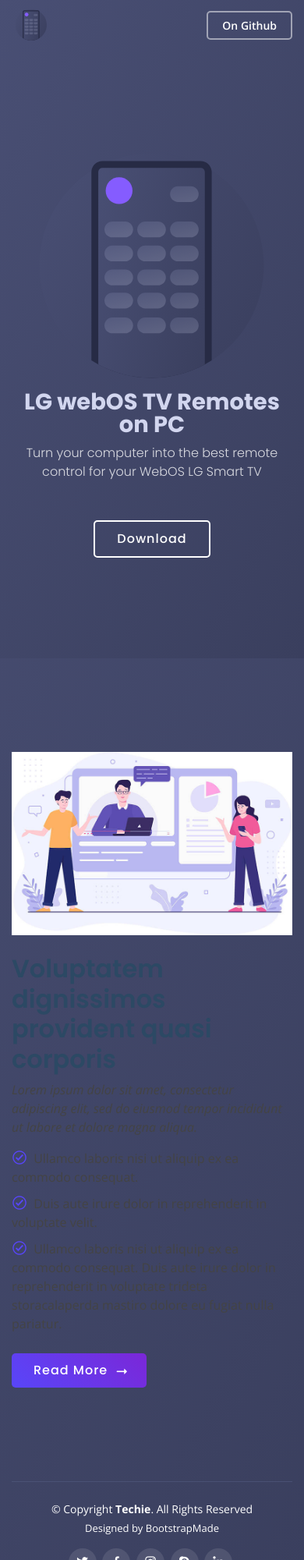
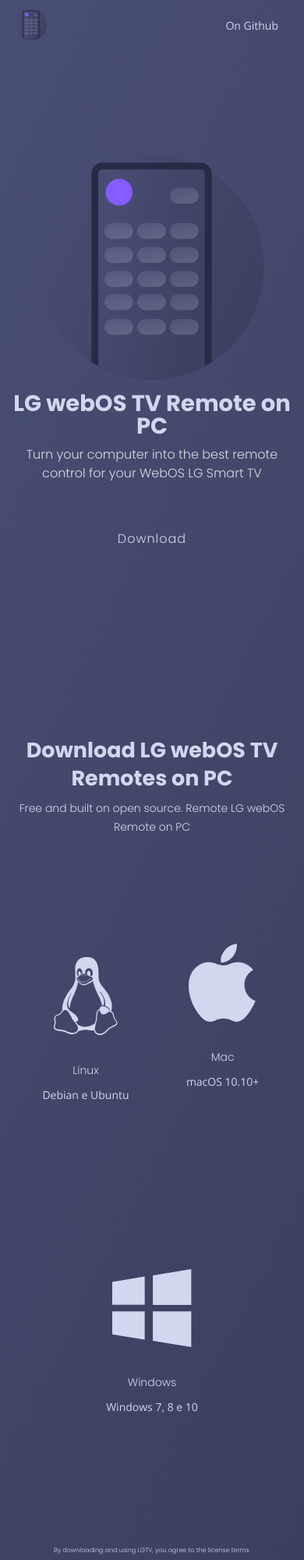
Before and after one commit to MaatheusGois/lgtv-portifolio, a plain HTML site: page index.html in a window 390 px wide. Shown: the top 2000 px of the page at 78% size. Drawn offline with nearby package versions, Linux system fonts and the light colour scheme.

Commit message:
remade art to neomorfirsm

```diff
--- a/assets/css/style.css
+++ b/assets/css/style.css
@@ -16,11 +16,11 @@ body {
 }
 
 a {
-  color: #5846f9;
+  color: #f9f9f9;
 }
 
 a:hover {
-  color: #8577fb;
+  color: #fff;
   text-decoration: none;
 }
 
@@ -45,7 +45,6 @@ h6 {
   z-index: 9999;
   overflow: hidden;
   background: linear-gradient(116.82deg, #494f74 0%, #3a3f5e 100%);
-
 }
 
 #preloader:before {
@@ -53,7 +52,7 @@ h6 {
   position: fixed;
   top: calc(50% - 30px);
   left: calc(50% - 30px);
-  border: 6px solid #612FF5;
+  border: 6px solid #464c6e;
   border-top-color: #e7e4fe;
   border-radius: 50%;
   width: 60px;
@@ -102,6 +101,8 @@ h6 {
 #header.header-inner-pages {
   background: linear-gradient(116.82deg, #494f74 0%, #3a3f5e 100%);
   padding: 12px 0;
+  box-shadow: -2px -2px 6px rgba(73, 80, 115, 0.72), 2px 2px 6px #2e334e,
+    inset 2px 2px 2px rgba(83, 92, 136, 0.11);
 }
 
 #header .logo {
@@ -115,7 +116,7 @@ h6 {
 }
 
 #header .logo a {
-  color: #fff;
+  color: #d2d6ef;
 }
 
 #header .logo img {
@@ -131,23 +132,23 @@ h6 {
   }
 }
 
-
 /* Get Startet Button */
 .get-started-btn {
-  color: #fff;
+  color: #d2d6ef;
   border-radius: 5px;
   padding: 6px 25px 8px 25px;
   white-space: nowrap;
   transition: 0.3s;
   font-size: 14px;
-  font-weight: 600;
+  font-weight: 400;
   display: inline-block;
-  border: 2px solid rgba(255, 255, 255, 0.5);
+  /* border: 0.1px solid #464C6E; */
 }
 
 .get-started-btn:hover {
-  border-color: #fff;
-  color: #fff;
+  box-shadow: -6px -6px 18px rgba(73, 80, 115, 0.72), 6px 6px 18px #2e334e,
+    inset 2px 2px 2px rgba(83, 92, 136, 0.11);
+  color: #d2d6ef;
 }
 
 @media (max-width: 992px) {
@@ -173,7 +174,7 @@ h6 {
 }
 
 .mobile-nav-toggle i {
-  color: #fff;
+  color: #d2d6ef;
 }
 
 .mobile-nav {
@@ -184,7 +185,7 @@ h6 {
   left: 15px;
   z-index: 9999;
   overflow-y: auto;
-  background: #fff;
+  background: #d2d6ef;
   transition: ease-in-out 0.2s;
   opacity: 0;
   visibility: hidden;
@@ -262,7 +263,7 @@ h6 {
 }
 
 .mobile-nav-active .mobile-nav-toggle i {
-  color: #fff;
+  color: #d2d6ef;
 }
 
 /*--------------------------------------------------------------
@@ -271,10 +272,7 @@ h6 {
 #hero {
   width: 100%;
   height: 100vh;
-
-  background: linear-gradient(116.82deg, #494f74 0%, #3a3f5e 100%),
-    url("../img/hero-bg.jpg") center center no-repeat;
-  background-size: cover;
+  padding: 100px 0;
 }
 
 #hero .container,
@@ -305,7 +303,7 @@ h6 {
 
 #hero .btn-get-started {
   font-family: "Poppins", sans-serif;
-  font-weight: 500;
+  font-weight: 100;
   font-size: 16px;
   letter-spacing: 1px;
   display: inline-block;
@@ -313,13 +311,14 @@ h6 {
   border-radius: 5px;
   transition: 0.5s;
   margin-top: 30px;
-  color: #fff;
-  border: 2px solid #fff;
+  color: #d2d6ef;
+  border: 0;
 }
 
 #hero .btn-get-started:hover {
-  background: #fff;
-  color: #5846f9;
+  box-shadow: -6px -6px 18px rgba(73, 80, 115, 0.72), 6px 6px 18px #2e334e,
+    inset 2px 2px 2px rgba(83, 92, 136, 0.11);
+  color: #d2d6ef;
 }
 
 #hero .animated {
@@ -394,12 +393,14 @@ h6 {
 # Sections General
 --------------------------------------------------------------*/
 section {
-  padding: 100px 0;
+  padding: 100px 0 0 0;
   overflow: hidden;
+  color: #f9f8ff !important;
 }
 
 .section-bg {
-  background-color: #f9f8ff;
+  /* background-color: #f9f8ff; */
+  /* height: 100vh; */
 }
 
 .section-title {
@@ -410,25 +411,118 @@ section {
 .section-title h2 {
   font-size: 32px;
   font-weight: bold;
-  text-transform: uppercase;
-  margin-bottom: 20px;
-  padding-bottom: 20px;
   position: relative;
-}
-
-.section-title h2::after {
-  content: "";
-  position: absolute;
-  display: block;
-  width: 50px;
-  height: 3px;
-  background: #5846f9;
-  bottom: 0;
-  left: calc(50% - 25px);
 }
 
 .section-title p {
   margin-bottom: 0;
+}
+
+/*--------------------------------------------------------------
+# Services
+--------------------------------------------------------------*/
+
+#services {
+  color: #d2d6ef !important;
+}
+
+.services .row {
+  justify-content: center;
+  margin-bottom: 20%;
+}
+
+.services .icon-box {
+  text-align: center;
+  padding: 70px 20px 80px 20px;
+  transition: all ease-in-out 0.3s;
+  border-radius: 8px;
+}
+
+.services .icon-box .icon {
+  margin: 0 auto;
+  width: 100px;
+  height: 100px;
+  display: flex;
+  align-items: center;
+  justify-content: center;
+  transition: ease-in-out 0.3s;
+  position: relative;
+}
+
+.services .icon-box .icon i {
+  font-size: 36px;
+  transition: 0.5s;
+  position: relative;
+}
+
+.services .icon-box .icon svg {
+  position: absolute;
+  top: 0;
+  left: 0;
+}
+
+.services .icon-box .icon svg path {
+  transition: 0.5s;
+  fill: #f5f5f5;
+}
+
+.services .icon-box {
+  font-weight: 300;
+  margin: 10px 0 15px 0;
+  font-size: 22px;
+}
+
+.services .icon-box {
+  margin-top: 30px;
+  color: #d2d6ef;
+  transition: ease-in-out 0.3s;
+}
+
+.services .icon-box p {
+  line-height: 24px;
+  font-size: 14px;
+  margin-bottom: 0;
+}
+
+.services .icon-box:hover {
+  border-color: #d2d6ef;
+  box-shadow: -12px -12px 32px rgba(73, 80, 115, 0.72), 12px 12px 32px #2e334e,
+    inset 2px 2px 2px rgba(83, 92, 136, 0.11);
+}
+
+#services h3 {
+  font-size: 16px;
+  font-weight: 100;
+}
+
+#services h4 {
+  font-size: 12px;
+  font-weight: 100;
+}
+
+@media (max-width: 768px) {
+  #services h2 {
+    font-size: 27px;
+    line-height: 36px;
+  }
+
+  #services h3 {
+    font-size: 16px;
+    line-height: 24px;
+    font-weight: 100;
+  }
+  #services h4 {
+    font-size: 10px;
+  }
+}
+
+@media (max-width: 575px) {
+  #services h3 {
+    font-size: 14px;
+  }
+  #services h4 {
+    font-size: 8px;
+  }
 }
 
 /*--------------------------------------------------------------
@@ -472,7 +566,7 @@ section {
   padding: 10px 50px 10px 28px;
   border-radius: 5px;
   transition: 0.5s;
-  color: #fff;
+  color: #d2d6ef;
   background: linear-gradient(45deg, #5846f9 0%, #7b27d8 100%);
   position: relative;
 }
@@ -491,8 +585,13 @@ section {
 /*--------------------------------------------------------------
 # Footer
 --------------------------------------------------------------*/
+
+#footer .mr-md-auto {
+  align-self: center;
+}
+
 #footer {
-  color: #fff;
+  color: #d2d6ef;
   font-size: 14px;
   background-size: cover;
 }
@@ -541,7 +640,7 @@ section {
 
 #footer .footer-top .footer-links ul i {
   padding-right: 2px;
-  color: #fff;
+  color: #d2d6ef;
   font-size: 18px;
   line-height: 1;
 }
@@ -565,7 +664,7 @@ section {
 
 #footer .footer-top .footer-links ul a:hover {
   text-decoration: underline;
-  color: #fff;
+  color: #d2d6ef;
 }
 
 #footer .footer-newsletter {
@@ -581,12 +680,12 @@ section {
 
 #footer .footer-newsletter form {
   margin-top: 30px;
-  background: #fff;
+  background: #d2d6ef;
   padding: 6px 10px;
   position: relative;
   border-radius: 5px;
   text-align: left;
-  border: 1px solid white;
+  border: 0;
 }
 
 #footer .footer-newsletter form input[type="email"] {
@@ -604,8 +703,8 @@ section {
   background: none;
   font-size: 16px;
   padding: 0 20px;
-  background: fff;
-  color: #fff;
+  background: d#d2d6ef;
+  color: #d2d6ef;
   transition: 0.3s;
   border-radius: 0 5px 5px 0;
   box-shadow: 0px 2px 15px rgba(0, 0, 0, 0.1);
@@ -622,18 +721,18 @@ section {
 #footer .credits {
   padding-top: 5px;
   font-size: 13px;
-  color: #fff;
+  color: #d2d6ef;
 }
 
 #footer .credits a {
-  color: #fff;
+  color: #d2d6ef;
 }
 
 #footer .social-links a {
   font-size: 18px;
   display: inline-block;
-  background: rgba(255, 255, 255, 0.1);
-  color: #fff;
+  /* background: linear-gradient(116.82deg, #494f74 0%, #3a3f5e 100%); */
+  color: #d2d6ef;
   line-height: 1;
   padding: 8px 0;
   margin-right: 4px;
@@ -645,7 +744,8 @@ section {
 }
 
 #footer .social-links a:hover {
-  background: rgba(255, 255, 255, 0.2);
-  color: #fff;
+  box-shadow: -6px -6px 18px rgba(73, 80, 115, 0.72), 6px 6px 18px #2e334e,
+    inset 2px 2px 2px rgba(83, 92, 136, 0.11);
+  color: #d2d6ef;
   text-decoration: none;
 }
--- a/index.html
+++ b/index.html
@@ -5,9 +5,9 @@
   <meta charset="utf-8">
   <meta content="width=device-width, initial-scale=1.0" name="viewport">
 
-  <title>Techie Bootstrap Template - Index</title>
-  <meta content="" name="descriptison">
-  <meta content="" name="keywords">
+  <title>LG webOS TV Remote on PC</title>
+  <meta content="Turn your computer into the best remote control for your WebOS LG Smart TV on PC" name="descriptison">
+  <meta content="lgtv, control, remote, pc, help, lgtv, download, zip, rar, dmg, deb" name="keywords">
 
   <!-- Favicons -->
   <link href="assets/img/favicon.png" rel="icon">
@@ -28,13 +28,6 @@
 
   <!-- Template Main CSS File -->
   <link href="assets/css/style.css" rel="stylesheet">
-
-  <!-- =======================================================
-  * Template Name: Techie - v2.1.0
-  * Template URL: https://bootstrapmade.com/techie-free-skin-bootstrap-3/
-  * Author: BootstrapMade.com
-  * License: https://bootstrapmade.com/license/
-  ======================================================== -->
 </head>
 
 <body>
@@ -51,7 +44,7 @@
           <!-- Uncomment below if you prefer to use an image logo -->
           <!-- <a href="index.html" class="logo mr-auto"><img src="assets/img/logo.png" alt="" class="img-fluid"></a>-->
 
-          <a href="#about" class="get-started-btn scrollto">On Github</a>
+          <a href="#services" class="get-started-btn scrollto">On Github</a>
         </div>
       </div>
 
@@ -64,9 +57,9 @@
     <div class="container-fluid" data-aos="fade-up">
       <div class="row justify-content-center">
         <div class="col-xl-5 col-lg-6 pt-3 pt-lg-0 order-2 order-lg-1 d-flex flex-column justify-content-center">
-          <h1>LG webOS TV Remotes on PC</h1>
+          <h1>LG webOS TV Remote on PC</h1>
           <h2>Turn your computer into the best remote control for your WebOS LG Smart TV</h2>
-          <div><a href="#about" class="btn-get-started scrollto">Download</a></div>
+          <div><a href="#services" class="btn-get-started scrollto">Download</a></div>
         </div>
         <div class="col-xl-4 col-lg-6 order-1 order-lg-2 hero-img" data-aos="zoom-in" data-aos-delay="150">
           <img src="assets/img/hero-img.svg" class="img-fluid animated" alt="">
@@ -78,34 +71,72 @@
 
   <main id="main">
 
-    <!-- ======= About Section ======= -->
-    <section id="about" class="about">
-      <div class="container">
+    <!-- ======= Services Section ======= -->
+    <section id="services" class="services section-bg d-flex align-items-center">
+      <div class="container" data-aos="fade-up">
 
-        <div class="row">
-          <div class="col-lg-6 order-1 order-lg-2" data-aos="zoom-in" data-aos-delay="150">
-            <img src="assets/img/about.jpg" class="img-fluid" alt="">
+        <div class="section-title">
+          <h2>Download LG webOS TV Remotes on PC</h2>
+          <h3>Free and built on open source. Remote LG webOS Remote on PC</h3>
         </div>
-          <div class="col-lg-6 pt-4 pt-lg-0 order-2 order-lg-1 content" data-aos="fade-right">
-            <h3>Voluptatem dignissimos provident quasi corporis</h3>
-            <p class="font-italic">
-              Lorem ipsum dolor sit amet, consectetur adipiscing elit, sed do eiusmod tempor incididunt ut labore et
-              dolore
-              magna aliqua.
-            </p>
-            <ul>
-              <li><i class="icofont-check-circled"></i> Ullamco laboris nisi ut aliquip ex ea commodo consequat.</li>
-              <li><i class="icofont-check-circled"></i> Duis aute irure dolor in reprehenderit in voluptate velit.</li>
-              <li><i class="icofont-check-circled"></i> Ullamco laboris nisi ut aliquip ex ea commodo consequat. Duis
-                aute irure dolor in reprehenderit in voluptate trideta storacalaperda mastiro dolore eu fugiat nulla
-                pariatur.</li>
-            </ul>
-            <a href="#" class="read-more">Read More <i class="icofont-long-arrow-right"></i></a>
+
+        <div class="row d-flex align-items-center">
+
+
+          <a href="">
+            <div class="col-lg-3 col-md-6 d-flex align-items-stretch"
+            data-aos="fade-up"
+              data-aos-delay="200">
+              <div class="icon-box">
+                <div class="icon">
+                  <img src="./assets/img/linux.svg" alt="windows icon" height="100">
                 </div>
+                <br>
+                <h3>Linux</h3>
+                <p>Debian e Ubuntu</p>
+              </div>
+            </div>
+          </a>
+
+          <a href="">
+            <div class="col-lg-3 col-md-6 d-flex align-items-stretch"
+            data-aos="fade-up"
+              data-aos-delay="300">
+              <div class="icon-box">
+                <div class="icon">
+                  <img src="./assets/img/apple.svg" alt="windows icon" height="100">
+                </div>
+                <br>
+                <h3>Mac</h3>
+                <p>macOS 10.10+</p>
+                <br>
+
+              </div>
+            </div>
+          </a>
+
+          <a href="">
+            <div class="col-lg-3 col-md-6 d-flex align-items-stretch" data-aos="fade-up" data-aos-delay="100">
+              <div class="icon-box">
+                <div class="icon">
+                  <img src="./assets/img/windows.svg" alt="windows icon" height="100">
+                </div>
+                <br>
+                <h3>Windows</h3>
+                <p>Windows 7, 8 e 10</p>
+              </div>
+            </div>
+          </a>
+
+        </div>
+
+        <div class="section-title">
+          <h4>By downloading and using LGTV, you agree to the license terms.</h4>
         </div>
 
       </div>
-    </section><!-- End About Section -->
+    </section><!-- End Services Section -->
+
 
 
     <!-- ======= Footer ======= -->
@@ -116,23 +147,15 @@
       <div class="container">
         <div class="copyright-wrap d-md-flex py-4">
           <div class="mr-md-auto text-center text-md-left">
-          <div class="copyright">
-            &copy; Copyright <strong><span>Techie</span></strong>. All Rights Reserved
-          </div>
-          <div class="credits">
-            <!-- All the links in the footer should remain intact. -->
-            <!-- You can delete the links only if you purchased the pro version. -->
-            <!-- Licensing information: https://bootstrapmade.com/license/ -->
-            <!-- Purchase the pro version with working PHP/AJAX contact form: https://bootstrapmade.com/techie-free-skin-bootstrap-3/ -->
-            Designed by <a href="https://bootstrapmade.com/">BootstrapMade</a>
+            <div class="copyright">By<strong><a href="https://maatheusgois.ninja" target="_blank"><span>Gois</span></a></strong>
             </div>
           </div>
           <div class="social-links text-center text-md-right pt-3 pt-md-0">
-          <a href="#" class="twitter"><i class="bx bxl-twitter"></i></a>
-          <a href="#" class="facebook"><i class="bx bxl-facebook"></i></a>
-          <a href="#" class="instagram"><i class="bx bxl-instagram"></i></a>
-          <a href="#" class="google-plus"><i class="bx bxl-skype"></i></a>
-          <a href="#" class="linkedin"><i class="bx bxl-linkedin"></i></a>
+            <a href="#" class="facebook"><i class="bx bxl-linkedin"></i></a>
+            <a href="#" class="linkedin"><i class="bx bxl-whatsapp"></i></a>
+            <a href="#" class="instagram"><i class="bx bxl-github"></i></a>
+            <a href="#" class="twitter"><i class="bx bxl-medium"></i></a>
+            <a href="#" class="google-plus"><i class="bx bxl-dribbble"></i></a>
           </div>
         </div>
 
```
Also changed, not shown: assets/img/apple.svg (added), assets/img/linux.svg (added), assets/img/windows.svg (added). Lines whose indentation alone changed are shown as unchanged.
